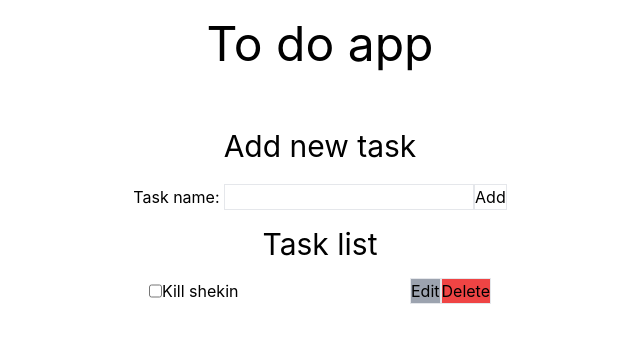
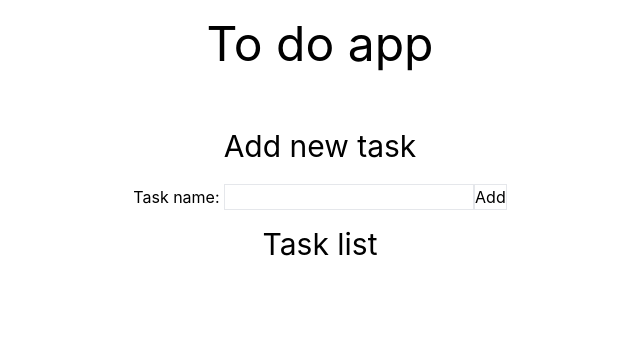
Before and after one commit to prajitlal4/todo-project, a React (Create React App) app: page / in a window 1280 px wide. Shown: the top 342 px of the page, without its empty margins (320-960 px from the left). Built offline with nearby package versions, Linux system fonts and the light colour scheme; data requests are answered from the project's data file.

Commit message:
delete task not working

```diff
--- a/src/App.js
+++ b/src/App.js
@@ -8,17 +8,33 @@ import TaskForm from './components/TaskForm.jsx'
 const App = () => {
   const [tasks, setTasks] = useState([])
   const [newTask, setNewTask] = useState('')
+  const [taskToDelete, setTaskToDelete] = useState('')
 
   useEffect(() => {
     axios
       .get('http://localhost:3005/tasks')
       .then(response => {
         setTasks(response.data)
+        console.log('promise fulfilled')
       })
   }, [])
 
   const handleTaskChange = (event) => {
     setNewTask(event.target.value)
+  }
+
+  const deleteTask = () => {
+    axios
+      .delete('http://localhost:3005/tasks/' + taskToDelete.id, taskToDelete)
+      .then(response => {
+        setTasks(tasks)
+        setTaskToDelete('')
+      })
+  }
+
+  const handleTaskToDelete = (task) => {
+    setTaskToDelete(task)
+    deleteTask()
   }
 
   const addTask = (event) => {
@@ -30,7 +46,7 @@ const App = () => {
     }
 
     axios
-      .post('http://localhost:3005/tasks', taskObject)
+      .post('http://localhost:3005/tasks/', taskObject)
       .then (response => {
         setTasks(tasks.concat(response.data))
         setNewTask('')
@@ -46,7 +62,7 @@ const App = () => {
       <div className="flex flex-col items-center p-5">
         <h1 className="text-5xl">To do app</h1>
         <TaskForm addTask={addTask} handleTaskChange={handleTaskChange} newTask={newTask} />
-        <TaskList tasks={tasks} setTasks={handleTaskList}/>
+        <TaskList tasks={tasks} handleTaskList={handleTaskList} handleTaskToDelete={handleTaskToDelete}/>
       </div>
     </div>
   );
--- a/src/components/Task.jsx
+++ b/src/components/Task.jsx
@@ -5,9 +5,9 @@ import axios from "axios";
 
 const Task = (props) => {
   const task = props.task;
-  const setTasks = props.setTasks;
   const [editing, setEditing] = useState(true);
   const [taskName, setTaskName] = useState(task.name);
+  const handleTaskToDelete = props.handleTaskToDelete
 
   const handleEditClick = () => {
     if (editing === false) {
@@ -17,6 +17,10 @@ const Task = (props) => {
     }
   };
 
+  const handleDeleteClick = () => {
+    handleTaskToDelete(task)
+  }
+
   const handleTaskNameChange = (event) => {
     setTaskName(event.target.value);
   };
@@ -24,21 +28,11 @@ const Task = (props) => {
   const handleNewTaskUpload = (event) => {
     event.preventDefault();
     const url = "http://localhost:3005/tasks/";
-    const changedTask = { ...task.name, name: taskName };
+    const changedTask = { ...task, name: taskName };
 
     axios.put(url + task.id, changedTask).then((response) => {
       handleEditClick();
       setTaskName(changedTask.name);
-    });
-  };
-
-  const handleDeleteTask = (event) => {
-    const url = "http://localhost:3005/tasks/";
-    const deletedTask = { ...task.name, name: taskName };
-
-    axios.delete(url + task.id, deletedTask);
-    axios.get(url).then((response) => {
-      setTasks(response.data);
     });
   };
 
@@ -60,7 +54,7 @@ const Task = (props) => {
           Save
         </button>
       )}
-      <button onClick={handleDeleteTask} className="border bg-red-500">
+      <button onClick={handleDeleteClick}className="border bg-red-500">
         Delete
       </button>
     </div>
--- a/src/components/TaskList.jsx
+++ b/src/components/TaskList.jsx
@@ -2,14 +2,18 @@ import React from "react";
 
 import Task from "./Task.jsx";
 
-const TaskList = ({ tasks }, { setTasks }) => {
+const TaskList = (props) => {
+  const tasks = props.tasks
+  const handleTaskList = props.handleTaskList
+  const handleTaskToDelete = props.handleTaskToDelete
+
   return (
     <div>
       <div className="flex flex-col items-center">
         <h1 className="text-3xl p-4">Task list</h1>
         <div>
           {tasks.map((task) => (
-            <Task key="task.id" task={task} setTasks={setTasks} />
+            <Task key="task.id" task={task} handleTaskList={handleTaskList} handleTaskToDelete={handleTaskToDelete}/>
           ))}
         </div>
       </div>
--- a/src/db.json
+++ b/src/db.json
@@ -1,9 +1,3 @@
 {
-  "tasks": [
-    {
-      "id": 2,
-      "name": "Kill shekin",
-      "completed": false
-    }
-  ]
+  "tasks": []
 }
```
Also changed, not shown: 1 other file (tests, documents, lock files or other folders).
